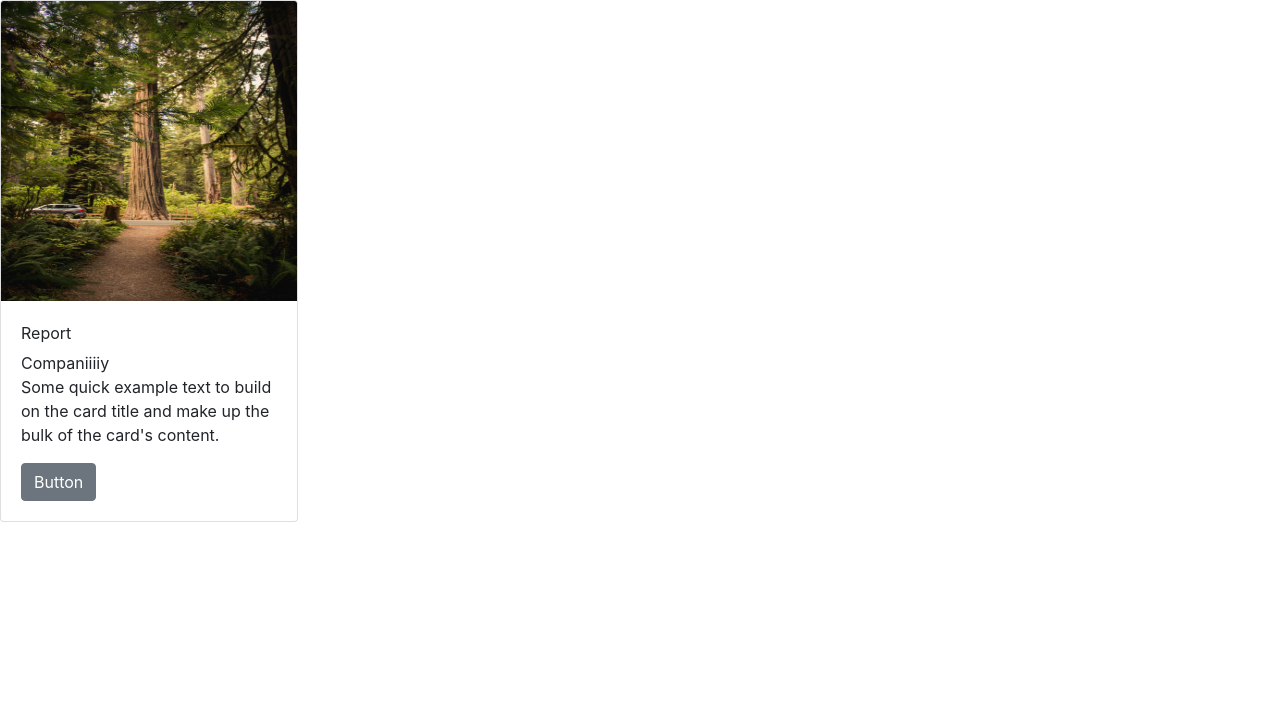
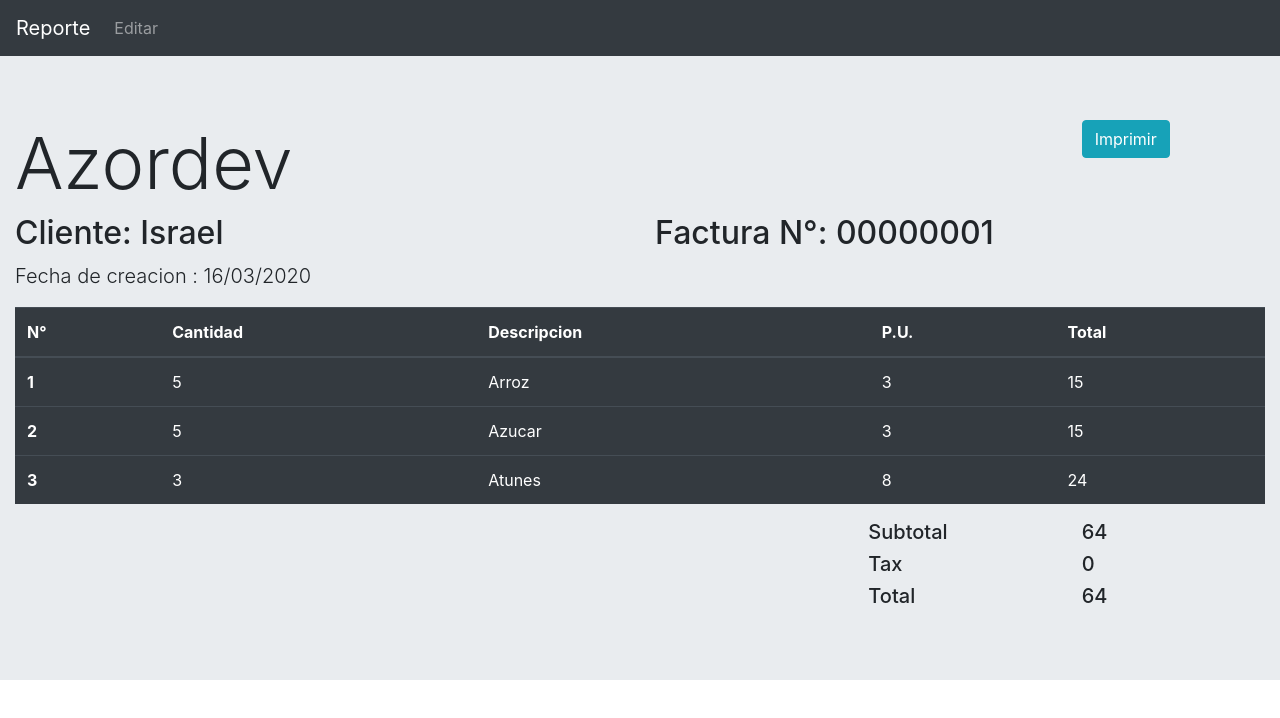
Before and after one commit to Israel-Laguan/reporting, a Next.js app: page /report in a window 1280 px wide. Shown: the top 718 px of the page. Built offline with nearby package versions, Linux system fonts and the light colour scheme.

Commit message:
vista para ver/imprimir reportes

```diff
--- /dev/null
+++ b/components/BodyReport.js
@@ -0,0 +1,69 @@
+import React from "react";
+import PropTypes from "prop-types";
+import { Jumbotron, Container, Row, Col, Button } from "reactstrap";
+import DetailTable from "./DetailTable";
+import TotalPay from "./TotalPay";
+
+const BodyReport = ({ data = {} }) => {
+  return (
+    <>
+      <Jumbotron fluid>
+        <Container fluid>
+          <Row>
+            <Col sm="10">
+              <h1 className="display-3">{data.companyName}</h1>
+            </Col>
+            <Col sm="2">
+              <Button
+                color="info"
+                onClick={e => {
+                  e.preventDefault(); // https://www.thoughtco.com/how-to-add-a-print-button-4072006
+                  window.print();
+                  return false;
+                }}
+              >
+                Imprimir
+              </Button>{" "}
+            </Col>
+          </Row>
+          <Row>
+            <Col>
+              <h2 className="display-5">Cliente: {data.client}</h2>
+            </Col>
+            <Col>
+              <h2 className="display-5">Factura N°: {data.invoiceId}</h2>
+            </Col>
+          </Row>
+          <p className="lead">Fecha de creacion : {data.lastUpdate}</p>
+          <DetailTable />
+          <TotalPay totalPrice={data.totalPrice} />
+        </Container>
+      </Jumbotron>
+    </>
+  );
+};
+BodyReport.propTypes = {
+  data: PropTypes.shape({
+    invoiceId: PropTypes.string.isRequired,
+    client: PropTypes.string.isRequired,
+    companyName: PropTypes.string.isRequired,
+    items: PropTypes.array.isRequired,
+    totalPrice: PropTypes.number.isRequired,
+    status: PropTypes.string.isRequired,
+    lastUpdate: PropTypes.string.isRequired
+  }).isRequired
+};
+
+BodyReport.defaultProps = {
+  data: {
+    invoiceId: "00000001",
+    client: "Israel",
+    companyName: "Azordev",
+    items: [],
+    totalPrice: 64,
+    status: "done",
+    lastUpdate: "16/03/2020"
+  }
+};
+
+export default BodyReport;
--- /dev/null
+++ b/components/DetailTable.js
@@ -0,0 +1,78 @@
+import React from "react";
+import { Table } from "reactstrap";
+import PropTypes from "prop-types";
+
+const DetailTable = ({ items = [] }) => {
+  let data = items.map((item, index) => (
+    <tr key={item.typeItemId}>
+      <th scope="row">{index + 1}</th>
+      <td>{item.quantity}</td>
+      <td>{item.nameItem}</td>
+      <td>{item.priceUnit}</td>
+      <td>{item.total}</td>
+    </tr>
+  ));
+
+  return (
+    <Table dark>
+      <thead>
+        <tr>
+          <th>N°</th>
+          <th>Cantidad</th>
+          <th>Descripcion</th>
+          <th>P.U.</th>
+          <th>Total</th>
+        </tr>
+      </thead>
+      <tbody>{data}</tbody>
+    </Table>
+  );
+};
+
+DetailTable.propTypes = {
+  items: PropTypes.arrayOf(
+    PropTypes.shape({
+      typeItemId: PropTypes.number,
+      quantity: PropTypes.number.isRequired,
+      nameItem: PropTypes.string.isRequired,
+      priceUnit: PropTypes.number.isRequired,
+      total: PropTypes.number.isRequired,
+      status: PropTypes.string,
+      lastUpdate: PropTypes.string
+    })
+  ).isRequired
+};
+
+DetailTable.defaultProps = {
+  items: [
+    {
+      typeItemId: 1,
+      quantity: 5,
+      nameItem: "Arroz",
+      priceUnit: 3,
+      total: 15,
+      status: "done",
+      lastUpdate: "16/03/2020"
+    },
+    {
+      typeItemId: 2,
+      quantity: 5,
+      nameItem: "Azucar",
+      priceUnit: 3,
+      total: 15,
+      status: "done",
+      lastUpdate: "16/03/2020"
+    },
+    {
+      typeItemId: 3,
+      quantity: 3,
+      nameItem: "Atunes",
+      priceUnit: 8,
+      total: 24,
+      status: "done",
+      lastUpdate: "16/03/2020"
+    }
+  ]
+};
+
+export default DetailTable;
--- /dev/null
+++ b/components/Header.js
@@ -0,0 +1,34 @@
+import React, { useState } from "react";
+import {
+  Collapse,
+  Navbar,
+  NavbarToggler,
+  NavbarBrand,
+  Nav,
+  NavItem,
+  NavLink
+} from "reactstrap";
+
+const Header = props => {
+  const [isOpen, setIsOpen] = useState(false);
+
+  const toggle = () => setIsOpen(!isOpen);
+
+  return (
+    <div>
+      <Navbar color="dark" dark expand="md">
+        <NavbarBrand href="/">Reporte</NavbarBrand>
+        <NavbarToggler onClick={toggle} />
+        <Collapse isOpen={isOpen} navbar>
+          <Nav className="mr-auto" navbar>
+            <NavItem>
+              <NavLink href="/components/">Editar</NavLink>
+            </NavItem>
+          </Nav>
+        </Collapse>
+      </Navbar>
+    </div>
+  );
+};
+
+export default Header;
--- /dev/null
+++ b/components/TotalPay.js
@@ -0,0 +1,47 @@
+import React from "react";
+import PropTypes from "prop-types";
+import { Row, Col } from "reactstrap";
+
+const TotalPay = ({ totalPrice, tax }) => {
+  return (
+    <>
+      <Row>
+        <Col sm={{ size: "2", offset: 8 }}>
+          <h5 className="display-5">Subtotal</h5>
+        </Col>
+        <Col sm={{ size: "2" }}>
+          <h5 className="display-5">{totalPrice}</h5>
+        </Col>
+      </Row>
+      <Row>
+        <Col sm={{ size: "2", offset: 8 }}>
+          <h5 className="display-5">Tax</h5>
+        </Col>
+        <Col sm={{ size: "2" }}>
+          <h5 className="display-5">{tax}</h5>
+        </Col>
+      </Row>
+      <Row>
+        <Col sm={{ size: "2", offset: 8 }}>
+          <h5 className="display-5">Total</h5>
+        </Col>
+        <Col sm={{ size: "2" }}>
+          <h5 className="display-5">{totalPrice}</h5>
+        </Col>
+      </Row>
+    </>
+  );
+};
+
+TotalPay.propTypes = {
+  totalPrice: PropTypes.number.isRequired,
+  tax: PropTypes.number,
+  subTotal: PropTypes.number
+};
+
+TotalPay.defaultProps = {
+  tax: 0,
+  subTotal: 0
+};
+
+export default TotalPay;
--- a/package.json
+++ b/package.json
@@ -9,6 +9,7 @@
   },
   "dependencies": {
     "next": "9.3.0",
+    "prop-types": "^15.7.2",
     "react": "16.13.0",
     "react-dom": "16.13.0",
     "reactstrap": "^8.4.1"
--- a/pages/_app.js
+++ b/pages/_app.js
@@ -5,7 +5,12 @@ const Reporting = ({ Component, pageProps }) => (
   <div>
     <Head>
       <title>Reporting ETL</title>
-      {/* <link href="/css/print.css" type="text/css" media="print" rel="stylesheet" /> */}
+      <link
+        href="/css/print.css"
+        type="text/css"
+        media="print"
+        rel="stylesheet"
+      />
       <link rel="icon" href="/favicon.ico" />
     </Head>
     <Component {...pageProps} />
--- a/pages/report.js
+++ b/pages/report.js
@@ -11,24 +11,14 @@ import {
   Row,
   Col
 } from "reactstrap";
+import Header from "../components/Header";
+import BodyReport from "../components/BodyReport";
 
 const Report = () => (
-  <Row>
-    <Col sm="3">
-      <Card>
-        <CardImg top height="300px" src="/img/pic2.jpg" alt="Card image cap" />
-        <CardBody>
-          <CardTitle>Report</CardTitle>
-          <CardSubtitle>Companiiiiy</CardSubtitle>
-          <CardText>
-            Some quick example text to build on the card title and make up the
-            bulk of the card's content.
-          </CardText>
-          <Button>Button</Button>
-        </CardBody>
-      </Card>
-    </Col>
-  </Row>
+  <>
+    <Header />
+    <BodyReport />
+  </>
 );
 
 export default Report;
--- /dev/null
+++ b/public/css/print.css
@@ -0,0 +1,3 @@
+button {
+  display: none !important;
+}
```
